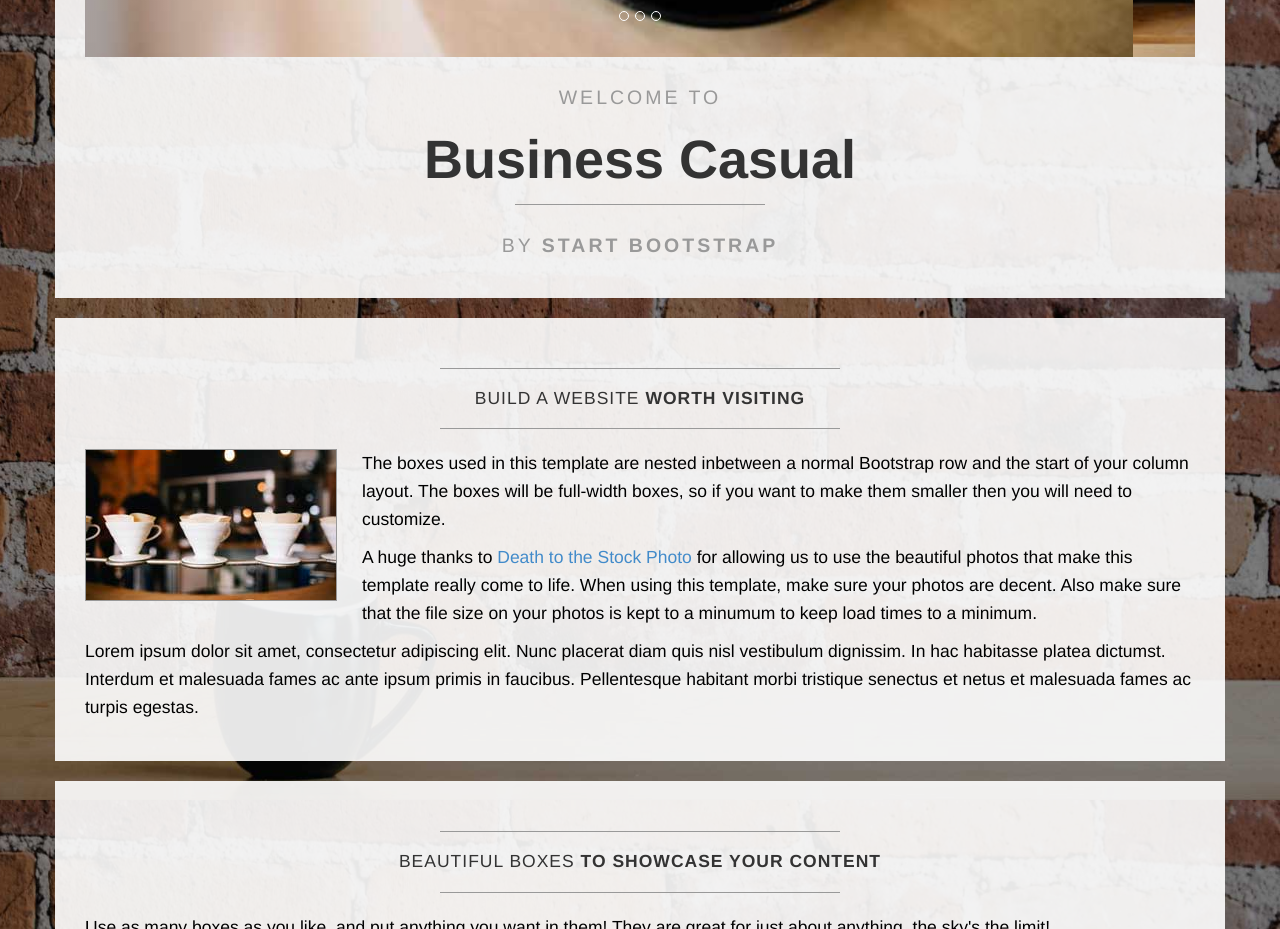
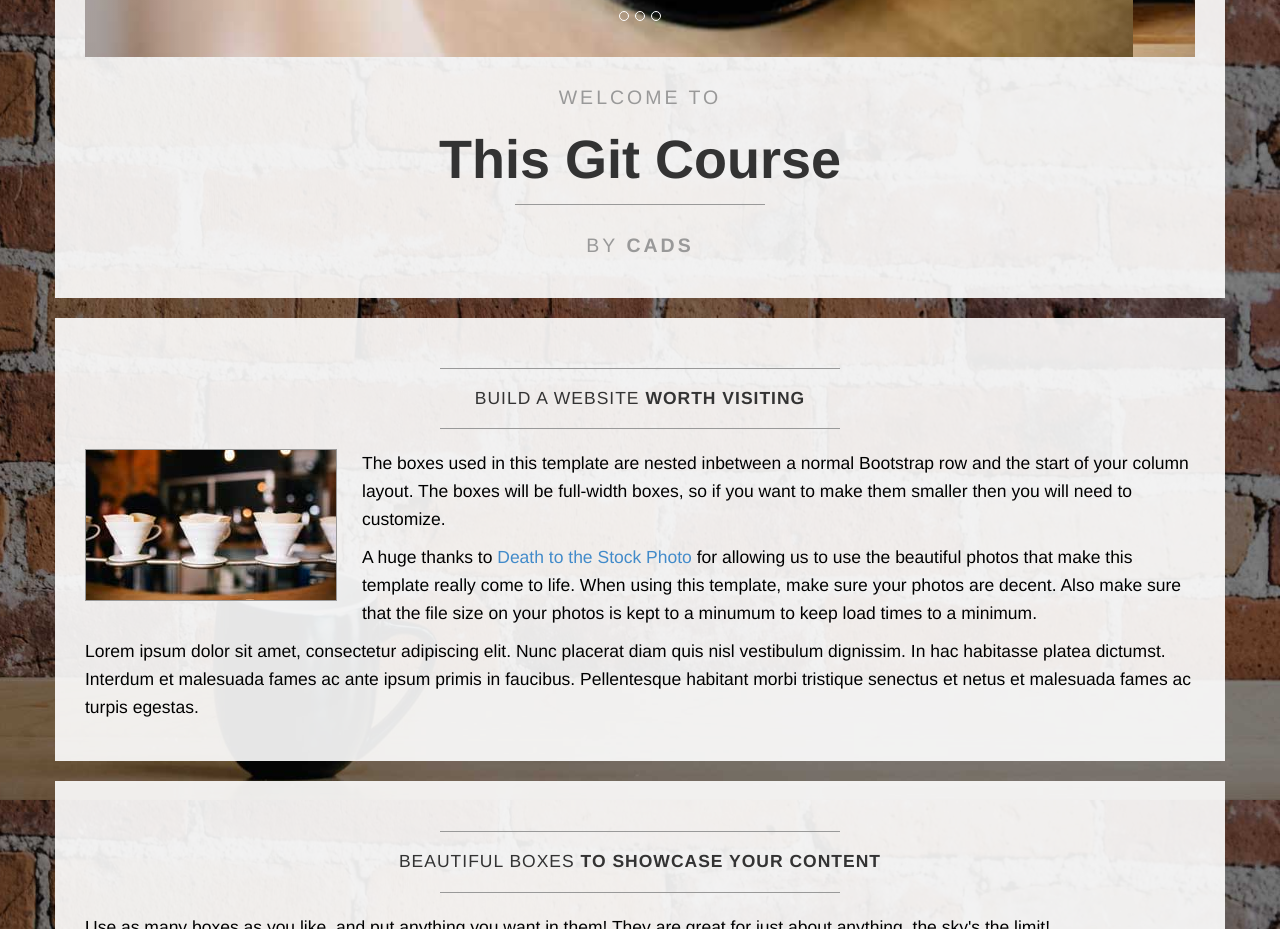
Before and after one commit to cads72/Git-Course, a plain HTML site: page index.html in a window 1280 px wide. Shown: the part 800-1729 px from the top of the page. Drawn offline with Linux system fonts and the light colour scheme.

Commit message:
Changed items after carousel

```diff
--- a/index.html
+++ b/index.html
@@ -89,11 +89,11 @@
                         <small>Welcome to</small>
                     </h2>
                     <h1>
-                        <span class="brand-name">Business Casual</span>
+                        <span class="brand-name">This Git Course</span>
                     </h1>
                     <hr class="tagline-divider">
                     <h2>
-                        <small>By <strong>Start Bootstrap</strong></small>
+                        <small>By <strong>CADS</strong></small>
                     </h2>
                 </div>
             </div>
```
